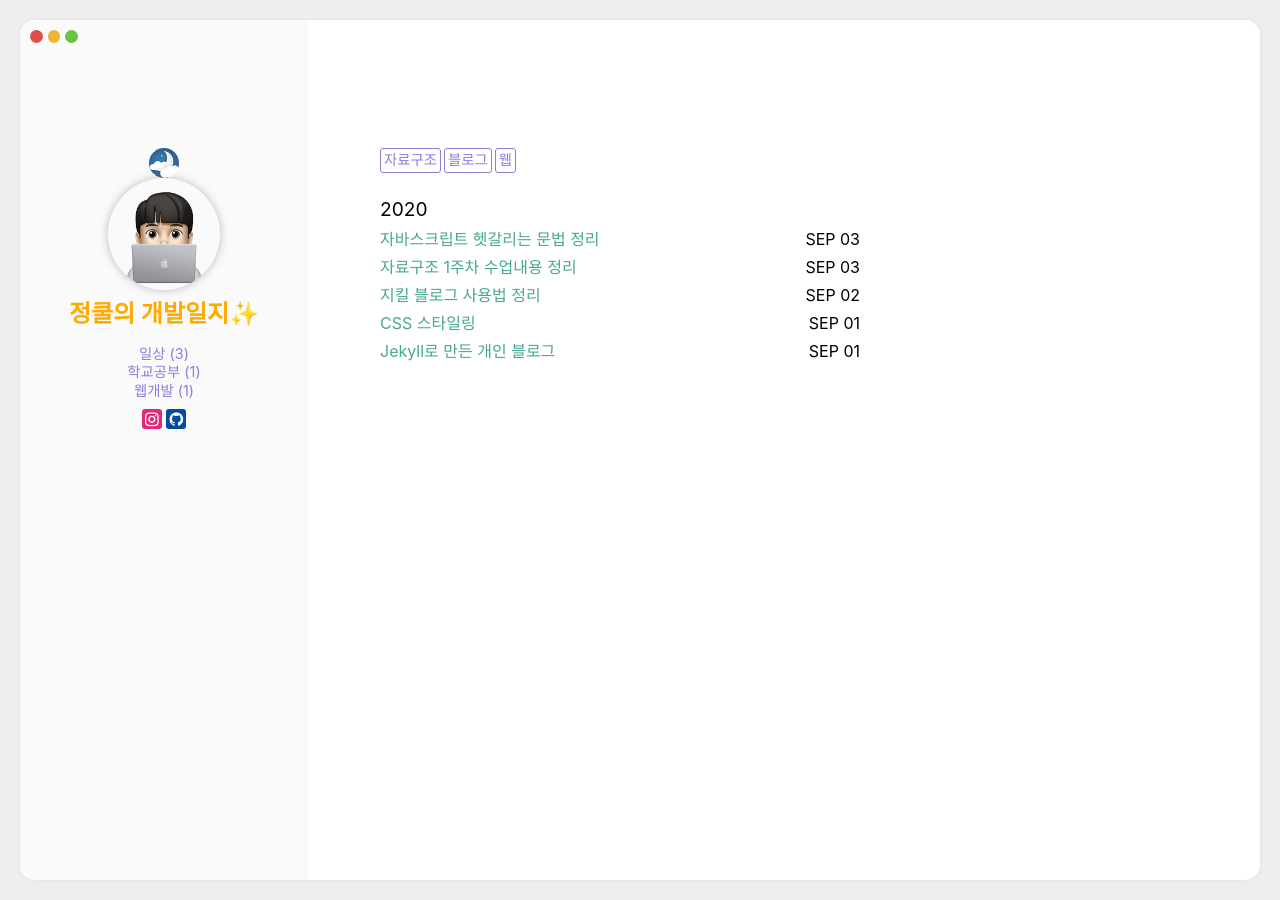
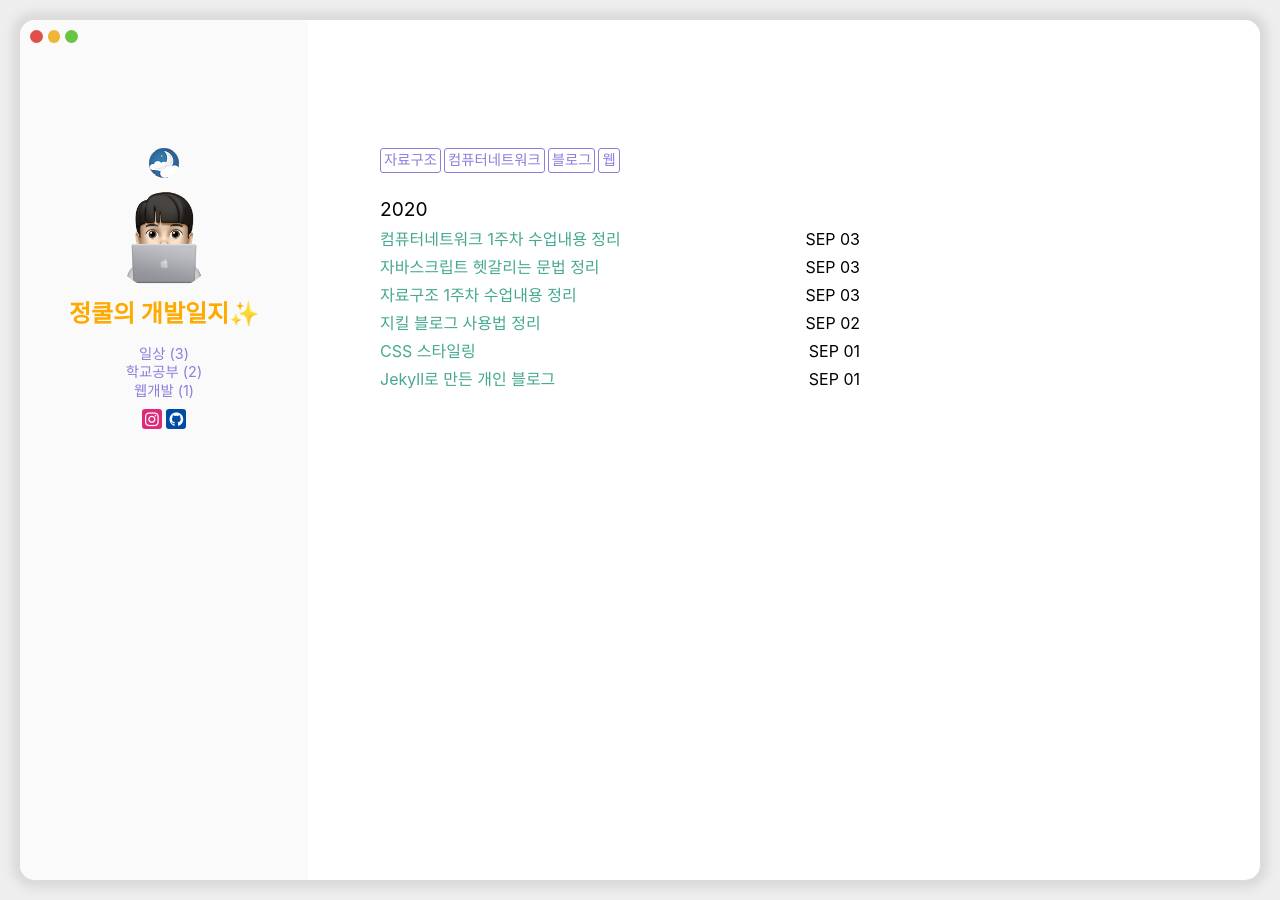
Before and after one commit to sebastianrcnt/sebastianrcnt.github.io, a Jekyll site: the page built from index.html, in a window 1280 px wide. Built offline with Jekyll 4.4.1, drawn with Linux system fonts in a browser that asks for light colours; some web fonts are replaced; some of the changed lines change nothing that is shown.

Commit message:
내용정리

```diff
--- a/_data/tags.yml
+++ b/_data/tags.yml
@@ -1,3 +1,4 @@
 - 자료구조
+- 컴퓨터네트워크
 - 블로그
 - 웹
--- a/_includes/header.html
+++ b/_includes/header.html
@@ -11,7 +11,7 @@
       <img
         src="{{ site.user.pic | relative_url }}"
         alt="{{ site.user.picAlt }}"
-        style="object-fit: cover; box-shadow: 0px 0px 10px rgba(0, 0, 0, 0.25)"
+        style="object-fit: cover; box-shadow: none"
       />
     </a>
     <span class="header_name">{{ site.user.name }}</span>
--- /dev/null
+++ b/_posts/2020-09-03-t3.md
@@ -0,0 +1,140 @@
+---
+title: 컴퓨터네트워크 1주차 수업내용 정리
+categories: [학교공부]
+tags: [컴퓨터네트워크]
+comments: false
+---
+
+*(막쓰고 이따 정리하겠음)*
+
+
+
+Internet: Network of Networks
+
+ISP의 연결로 이루어진 것
+
+Internet 은 Computer Network의 하나의 예시이다!
+
+Protocol: 통신규약
+
+ex) IP, TCP, HTTP, Skype, 802.11
+
+인터넷은 'IP(Internet Protocol)'라는 프로토콜을 사용해야 한다 IETF, RFC
+
+인터넷과 연결하기 위해선, Operation System에서 Implement가 된 API가 필요하다
+
+Protocol vs API
+
+Protocol => "규약", "표준":
+
+- Human Protocols (ex) "what's the time?", "I have a question"
+
+Protocol defines format, order of messages exchanged
+
+
+
+DSL => 전화선 네트워크에서 사용되지 않은 주파수를 사용하게 됨. splitter(telephone voice, internet), 매우 느림
+
+Cable Network(TV) => 좀 빠르나, 케이블을 공유함
+
+**frequency division multiplexing** different channels transmitted in different frequency bands!
+
+
+
+HFC: hybrid fiber coax
+
+=> 광섬유를 이용해서 share
+
+DSL: Dedicated Access to Central Office(전화선)
+
+HFC/Cable Network: Share Access Network(TV, 광섬유)
+
+
+
+Wifi Acces Point vs. Wifi Router
+
+wireless lans, wide area wireless access
+
+LAN(WiFi, ...), WAN(3g, 4g, LTE, 5G)
+
+
+
+Packet transmission delay? = time needed to transmit L-bit packet into link = L(bits)/R(bits/sec)
+
+coaxial cable: two concentric copper conductors(multiple channels on cable) 전화선과 비교했을 때 전화선은 1개의 채널이지만, coaxial cable을 사용하면 여러가지 채널을 사용할 수 있음(양방향 가능!)
+
+fiber optic cable:
+
+
+
+Network Core
+
+mesh style connection
+
+
+
+**packet switching** 작은 사이즈로 나누어져 있는 것! (1000바이트)
+
+**store and forward**
+
+End-end delay, transmitssion delay + propagation delay + queueing delay
+
+arrival rate > transmission rate of a period of time
+
+실제 상황에서는 queueing delay가 dominant한 개념!
+
+패킷 스위칭!!
+
+buffer 가 filled up의 경우, drop됨(=> packet loss, response time exceeded!!)
+
+
+
+routing algorithm?
+
+=> header value에 대해서 output link가 하나씩 있다.
+
+=> 헤더를 읽어서, 라우팅 테이블을 사용하고, 다른 Node로 전송하게 된다.
+
+이 자체는 쉽지만, circuit switching을 사용하면 어렵다.
+
+
+
+packet switching vs. circuit switching
+
+packet switching: 패킷을 한 라우터에서 다른 라우터에서 보낼 때 스위칭하는 것
+
+circuit switching: Stream을 하나의 노드 연결 경로로 보내는 것 : no buffer, no packetization
+
+packet level decision이 아니라, circuit이 먼저 생성되고, 그것에 따라서 데이터가 보내지는 것
+
+circuit은 resource sharing을 안 한다. dedicated resources: no buffering, no queue delay => traditional telephone networks에서 사용됨
+
+문제점? 안 사용하면 그 circuit은 Idle한 상태로 남아있게 된다. 자원의 낭비, 비효율성이 일어나게 됨.
+
+문제점2: router가 문제가 생긴다면, 그 circuit은 못 쓰게 됨. router failure는 packet switching은 사용할 수 있음.
+
+
+
+FDM(채널을 frequency 로 나누는것), TDM(채널을 시간 간격으로 나누는것! => 멀티태스킹처럼?)
+
+PS, CS => excessive congestion is possible
+
+
+
+Internet Structure
+
+n개의 node가 있다고 하면, $$O(n^2)$$의 커넥션을(모두 연결됨)이 실현된 적이 있음. 그러나, Scalable 하지 않았다
+
+shared router의 형태로 이루어지게 됨
+
+Access Network(Local ISP, 연세대학교, ISP에 돈을 납부해)가 Node고, Extra Network(Global ISP, 주로 국가)에 연결됨
+
+Global ISP를 연결하는 것: IXP
+
+Content PRovider Network은 인터넷을 제공하지 않는다. 이건 그냥 각 회사에서 자신의 컨텐츠를 보내기 위해서 만들어짐
+
+Global isp switches
+
+
+
+### 으아 이걸 언제 정리하나
--- a/assets/css/main.scss
+++ b/assets/css/main.scss
@@ -20,7 +20,7 @@
   --job_font: rgba(0, 0, 0, 0.25);
   --nav_font: #8d7edc;
   --nav_font_hover: #d4cef2;
-  --shadow_color: rgba(160, 160, 160, 0.05);
+  --shadow_color: rgba(160, 160, 160, 0.25);
   --post_title: #003845;
   --post_date: #003845;
   --post_text: #4c4c4c;
@@ -45,7 +45,7 @@
   --job_font: #caccce;
   --nav_font: #8d7edc;
   --nav_font_hover: #d4cef2;
-  --shadow_color: rgba(0, 0, 0, 0);
+  --shadow_color: rgba(160, 160, 160, 0.1);
   --post_title: #46a891;
   --post_date: #e9ead7;
   --post_text: #caccce;
@@ -154,7 +154,7 @@ img {
   background: var(--content_bg);
   position: relative;
   border-radius: 15px;
-  box-shadow: 0 0 2px 2px var(--shadow_color);
+  box-shadow: 0 0 8px 8px var(--shadow_color);
   margin-right: auto;
   margin-left: auto;
   overflow-x: hidden;
```
Also changed, not shown: _posts/2020-09-02-t6.md (renamed from _posts/2020-09-02-t2.md).
